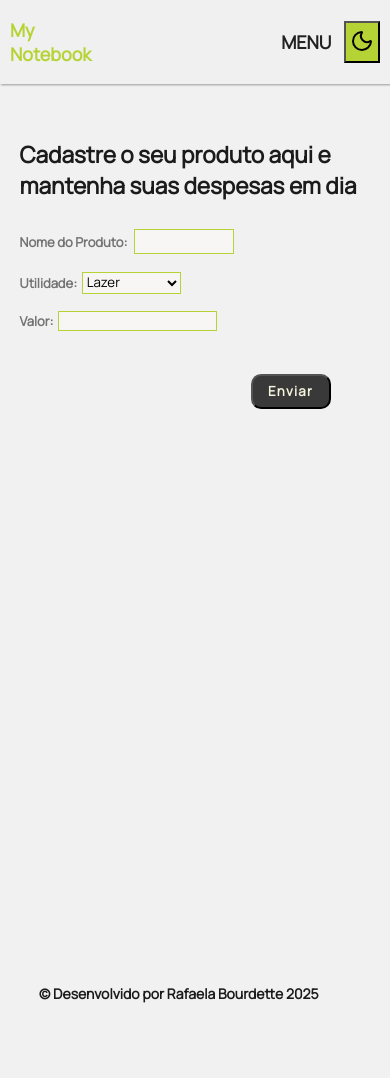
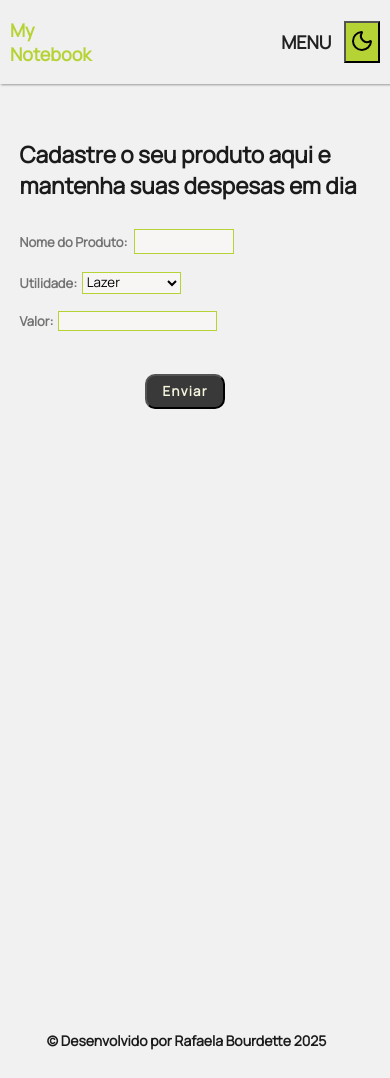
Before and after one commit to rafaelabou1999/mynotebook-despesas, a React (Vite) app: page / in a window 390 px wide. Shown: the top 1078 px of the page. Before the commit the page ends 1003 px from the top, so only its background shows below. Built offline with nearby package versions, Linux system fonts and the light colour scheme.

Commit message:
fixing bug

```diff
--- a/src/components/InputPost/styles.module.css
+++ b/src/components/InputPost/styles.module.css
@@ -58,7 +58,7 @@
 
     .btnInput{
         bottom:-50%;
-        right:0%;
+        right:30%;
         transform: translateX(-50%);
     }
 }
--- a/src/templates/Main/styles.module.css
+++ b/src/templates/Main/styles.module.css
@@ -25,6 +25,7 @@ footer{
     footer{
       top:50rem;
       left: 50%;
-      transform: translateX(-40%);
+      transform: translateX(-50%);
+      padding: 12%;
     }
 }
```
